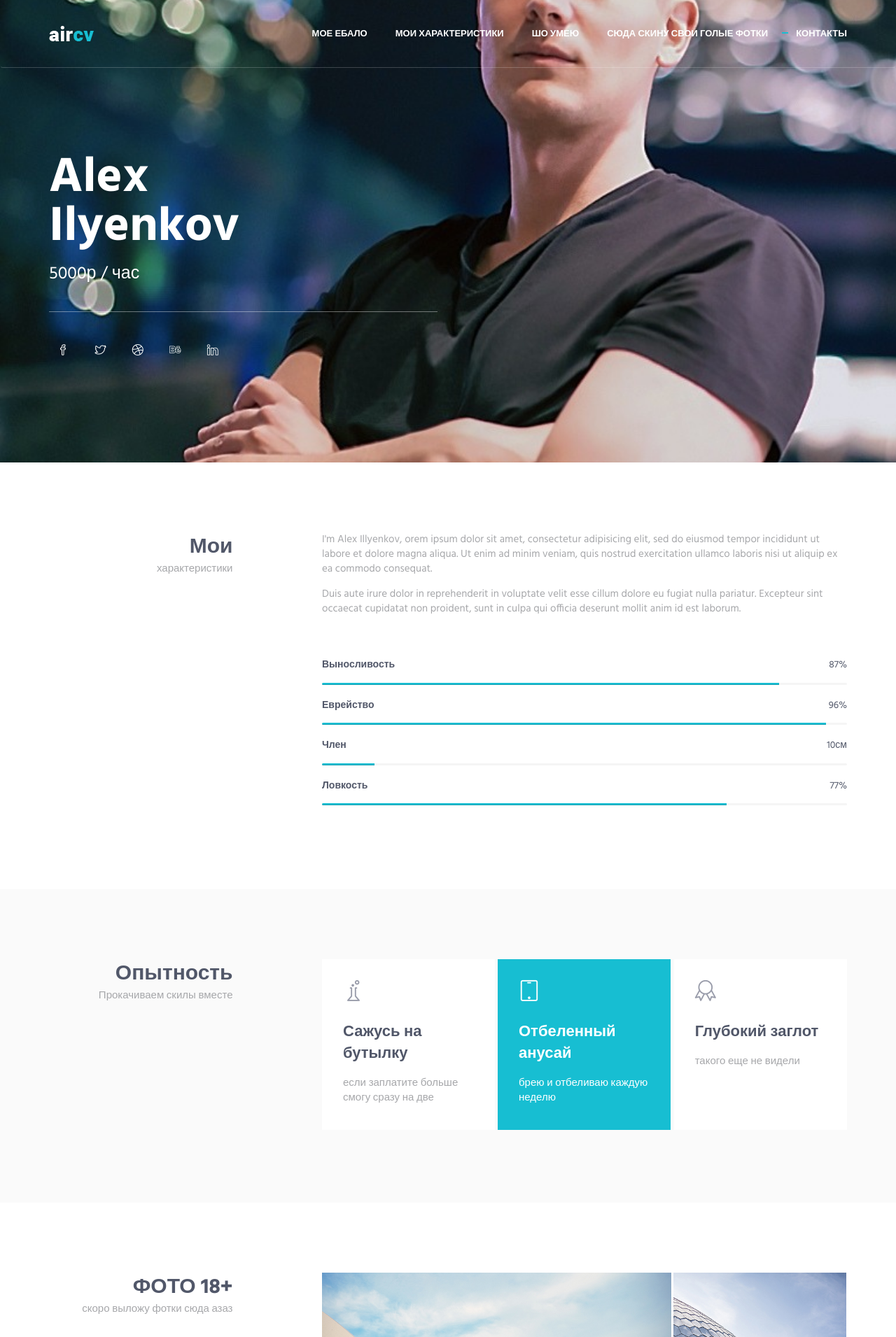
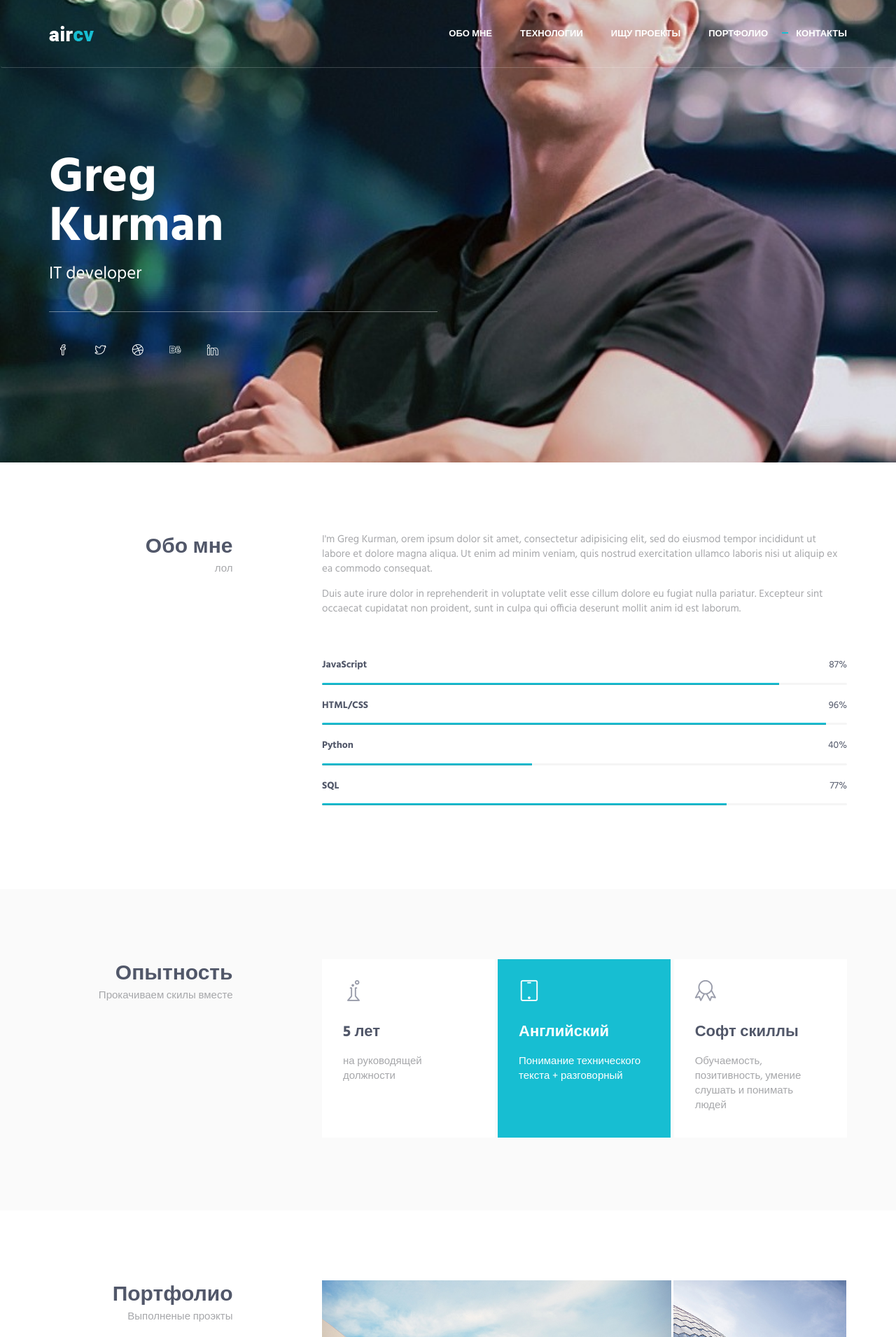
Before and after one commit to Greg-Kurman/Alex, a plain HTML site: page HTML/index.html in a window 1280 px wide. Shown: the top 1911 px of the page at 70% size. Drawn offline with Linux system fonts and the light colour scheme.

Commit message:
Update index.html

```diff
--- a/HTML/index.html
+++ b/HTML/index.html
@@ -59,10 +59,10 @@
                     <div class="collapse navbar-collapse nav-collapse">
                         <div class="menu-container">
                             <ul class="nav navbar-nav navbar-nav-right">
-                                <li class="js_nav-item nav-item"><a class="nav-item-child nav-item-hover" href="#body">Мое ебало</a></li>
-                                <li class="js_nav-item nav-item"><a class="nav-item-child nav-item-hover" href="#about">Мои характеристики </a></li>
-                                <li class="js_nav-item nav-item"><a class="nav-item-child nav-item-hover" href="#experience">Шо умею</a></li>
-                                <li class="js_nav-item nav-item"><a class="nav-item-child nav-item-hover" href="#work">Сюда скину свои голые фотки</a></li>
+                                <li class="js_nav-item nav-item"><a class="nav-item-child nav-item-hover" href="#body">Обо мне</a></li>
+                                <li class="js_nav-item nav-item"><a class="nav-item-child nav-item-hover" href="#about"> Технологии </a></li>
+                                <li class="js_nav-item nav-item"><a class="nav-item-child nav-item-hover" href="#experience">Ищу проекты</a></li>
+                                <li class="js_nav-item nav-item"><a class="nav-item-child nav-item-hover" href="#work">Портфолио</a></li>
                                 <li class="js_nav-item nav-item"><a class="nav-item-child nav-item-hover" href="#contact">Контакты</a></li>
                             </ul>
                         </div>
@@ -80,8 +80,8 @@
                 <div class="row">
                     <div class="col-sm-6">
                         <div class="promo-block-divider">
-                            <h1 class="promo-block-title">Alex <br/> Ilyenkov</h1>
-                            <p class="promo-block-text">5000р / час</p>
+                            <h1 class="promo-block-title">Greg<br/> Kurman</h1>
+                            <p class="promo-block-text">IT developer</p>
 
 
                         </div>
@@ -106,37 +106,37 @@
                 <div class="row">
                     <div class="col-sm-3 sm-margin-b-30">
                         <div class="text-right sm-text-left">
-                            <h2 class="margin-b-0">Мои</h2>
-                            <p>характеристики</p>
+                            <h2 class="margin-b-0">Обо мне</h2>
+                            <p>лол</p>
                         </div>
                     </div>
                     <div class="col-sm-8 col-sm-offset-1">
                         <div class="margin-b-60">
-                            <p>I'm Alex Illyenkov, orem ipsum dolor sit amet, consectetur adipisicing elit, sed do eiusmod tempor incididunt ut labore et dolore magna aliqua. Ut enim ad minim veniam, quis nostrud exercitation ullamco laboris nisi ut aliquip ex ea commodo consequat.</p>
+                            <p>I'm Greg Kurman, orem ipsum dolor sit amet, consectetur adipisicing elit, sed do eiusmod tempor incididunt ut labore et dolore magna aliqua. Ut enim ad minim veniam, quis nostrud exercitation ullamco laboris nisi ut aliquip ex ea commodo consequat.</p>
                             <p>Duis aute irure dolor in reprehenderit in voluptate velit esse cillum dolore eu fugiat nulla pariatur. Excepteur sint occaecat cupidatat non proident, sunt in culpa qui officia deserunt mollit anim id est laborum.</p>
                         </div>
 
                         <!-- Progress Box -->
                         <div class="progress-box">
-                            <h5>Выносливость <span class="color-heading pull-right">87%</span></h5>
+                            <h5>JavaScript <span class="color-heading pull-right">87%</span></h5>
                             <div class="progress">
                                 <div class="progress-bar bg-color-base" role="progressbar" data-width="87"></div>
                             </div>
                         </div>
                         <div class="progress-box">
-                            <h5>Еврейство <span class="color-heading pull-right">96%</span></h5>
+                            <h5>HTML/CSS<span class="color-heading pull-right">96%</span></h5>
                             <div class="progress">
                                 <div class="progress-bar bg-color-base" role="progressbar" data-width="96"></div>
                             </div>
                         </div>
                         <div class="progress-box">
-                            <h5>Член <span class="color-heading pull-right">10см</span></h5>
+                            <h5>Python<span class="color-heading pull-right">40%</span></h5>
                             <div class="progress">
-                                <div class="progress-bar bg-color-base" role="progressbar" data-width="10"></div>
+                                <div class="progress-bar bg-color-base" role="progressbar" data-width="40"></div>
                             </div>
                         </div>
                         <div class="progress-box">
-                            <h5>Ловкость <span class="color-heading pull-right">77%</span></h5>
+                            <h5>SQL<span class="color-heading pull-right">77%</span></h5>
                             <div class="progress">
                                 <div class="progress-bar bg-color-base" role="progressbar" data-width="77"></div>
                             </div>
@@ -168,8 +168,8 @@
                                             <i class="service-icon icon-chemistry"></i>
                                         </div>
                                         <div class="service-info">
-                                            <h3>Сажусь на бутылку</h3>
-                                            <p class="margin-b-5">если заплатите больше смогу сразу на две</p>
+                                            <h3>5 лет</h3>
+                                            <p class="margin-b-5">на руководящей должности</p>
                                         </div>
                                         <a href="#" class="content-wrapper-link"></a>
                                     </div>
@@ -180,8 +180,8 @@
                                             <i class="service-icon color-white icon-screen-tablet"></i>
                                         </div>
                                         <div class="service-info">
-                                            <h3 class="color-white">Отбеленный анусай</h3>
-                                            <p class="color-white margin-b-5">брею и отбеливаю каждую неделю</p>
+                                            <h3 class="color-white">Английский</h3>
+                                            <p class="color-white margin-b-5">Понимание технического текста + разговорный</p>
                                         </div>
                                         <a href="#" class="content-wrapper-link"></a>
                                     </div>
@@ -192,8 +192,8 @@
                                             <i class="service-icon icon-badge"></i>
                                         </div>
                                         <div class="service-info">
-                                            <h3>Глубокий заглот</h3>
-                                            <p class="margin-b-5">такого еще не видели</p>
+                                            <h3>Софт скиллы</h3>
+                                            <p class="margin-b-5">Обучаемость, позитивность, умение слушать и понимать людей</p>
                                         </div>
                                         <a href="#" class="content-wrapper-link"></a>
                                     </div>
@@ -214,8 +214,8 @@
                 <div class="row">
                     <div class="col-sm-3 sm-margin-b-30">
                         <div class="text-right sm-text-left">
-                            <h2 class="margin-b-0">ФОТО 18+</h2>
-                            <p>скоро выложу фотки сюда азаз</p>
+                            <h2 class="margin-b-0">Портфолио</h2>
+                            <p>Выполненые проэкты</p>
                         </div>
                     </div>
                     <div class="col-sm-8 col-sm-offset-1">
@@ -434,26 +434,26 @@
                         <div class="col-sm-3 sm-margin-b-30">
                             <div class="text-right sm-text-left">
                                 <h2 class="margin-b-0">Contacts</h2>
-                                <p>Ито контакты</p>
+                                <p>Контакты</p>
                             </div>
                         </div>
                         <div class="col-sm-8 col-sm-offset-1">
                             <div class="row">
                                 <div class="col-md-3 col-xs-6 md-margin-b-30">
                                     <h5>Location</h5>
-                                    <a href="#">Москва рядом с полежаевской</a>
+                                    <a href="#">Москва м.Полежаевская</a>
                                 </div>
                                 <div class="col-md-3 col-xs-6 md-margin-b-30">
                                     <h5>Phone</h5>
-                                    <a href="#">89528822878 телефон Курмана надзирателя </a>
+                                    <a href="#">+79528822878  </a>
                                 </div>
                                 <div class="col-md-3 col-xs-6">
                                     <h5>Email</h5>
-                                    <a href="mailto:#">на почту не захожу - звони</a>
+                                    <a href="mailto:#">Grigroiykurman@gmail.com</a>
                                 </div>
                                 <div class="col-md-3 col-xs-6">
                                     <h5>Web</h5>
-                                    <a href="#">ты уже на этом сайте - звони </a>
+                                    <a href="#">https://vk.com/failmail </a>
                                 </div>
                             </div>
                         </div>
@@ -473,7 +473,7 @@
                         <img class="footer-logo" src="img/logo-dark.png" alt="Aircv Logo">
                     </div>
                     <div class="col-xs-6 text-right sm-text-left">
-                        <p class="margin-b-0"><a class="fweight-700" href="http://keenthemes.com/preview/aircv/">Aircv</a> Theme Powered by: <a class="fweight-700" href="http://www.keenthemes.com/">КУРМАН ГРИГОРИЙ БЛЕАТЬ</a></p>
+                        <p class="margin-b-0"><a class="fweight-700" href="http://keenthemes.com/preview/aircv/">Aircv</a> Theme Powered by: <a class="fweight-700" href="http://www.keenthemes.com/">КУРМАН ГРИГОРИЙ</a></p>
                     </div>
                 </div>
                 <!--// end row -->
```
